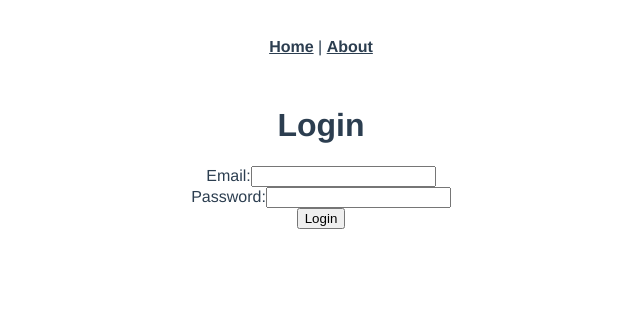
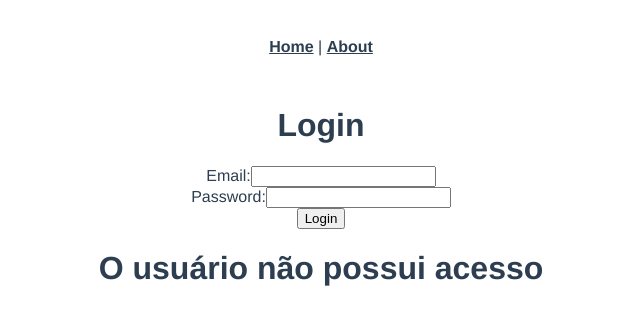
Before and after one commit to jpietro/ppc2, a Vue app: page /login in a window 1280 px wide. Both pictures are taken after a click on the button "Login". Shown: the top 324 px of the page, without its empty margins (319-959 px from the left). Built offline with nearby package versions, Linux system fonts and the light colour scheme.

Commit message:
Mensagem de Login Inválido

```diff
--- a/src/components/Login.vue
+++ b/src/components/Login.vue
@@ -15,6 +15,7 @@
     <h1 v-show="isPasswordFilled" class="login_h1_password" >
       A senha deve ter mais que 6 caracteres</h1>
   <button @click="doLogin" class="login_button_login" >Login</button>
+  <h1 id="erroLogin" style="visibility:hidden">O usuário não possui acesso</h1>
 
 </div>
 </template>
@@ -59,7 +60,7 @@ export default {
       if (hasAccess(email, password)) {
         this.$router.push({ name: 'UserForm' });
       } else {
-        console.log('Deu errado');
+        document.getElementById('erroLogin').style.visibility = 'visible';
       }
     },
     hasAccess(emailValid, passwordValid) {
```
Also changed, not shown: 1 other file (tests, documents, lock files or other folders).
